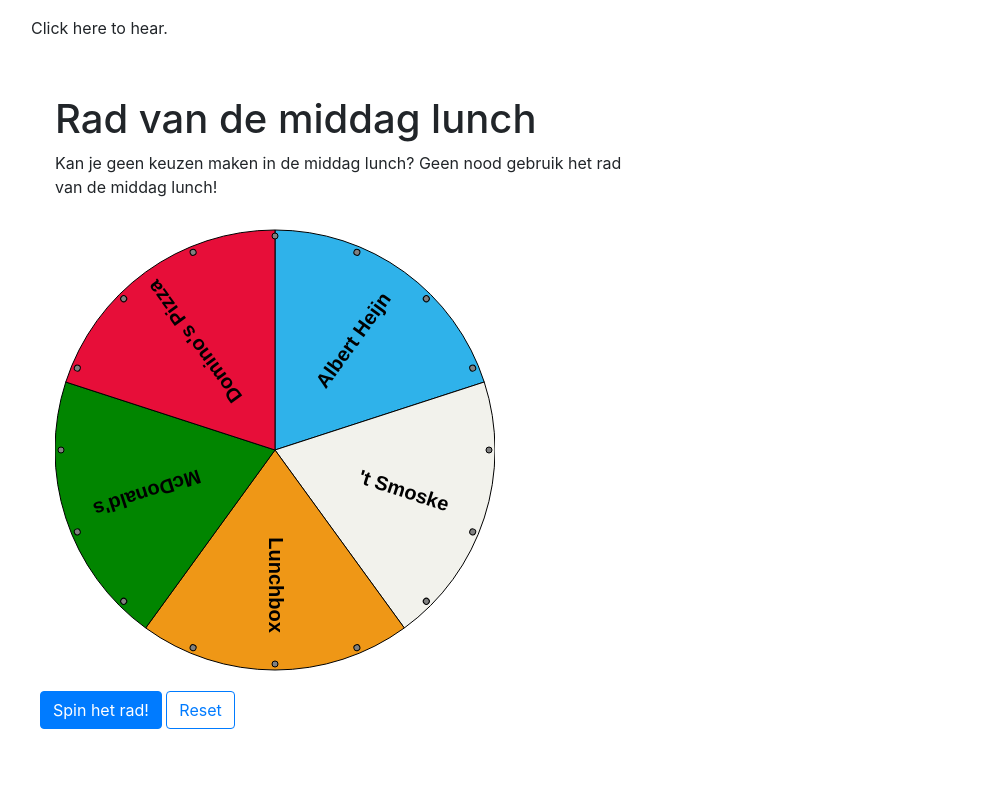
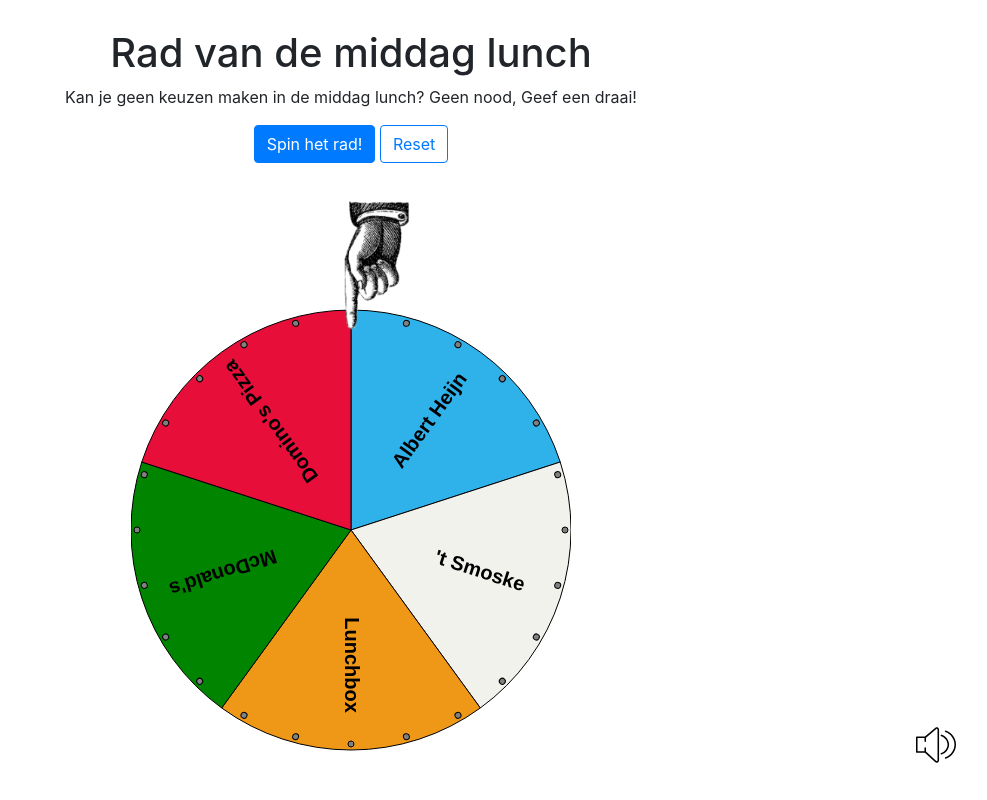
Before and after one commit to Proliner/rad, a PHP site: page / in a window 1280 px wide. Shown: the whole page, without its empty margins (289-1276 px from the left). Run offline with PHP 8.4, Linux system fonts and the light colour scheme; some libraries are stand-ins or nearby versions.

Commit message:
added song, mute action, and pointer

```diff
--- a/public/css/style.css
+++ b/public/css/style.css
@@ -72,6 +72,54 @@
 /*
  * Footer
  */
-.mastfoot {
-    color: rgba(255, 255, 255, .5);
+footer {
+
 }
+
+.control-btns {
+    margin: 1em 0 2em 0;
+}
+
+#mute {
+    position: fixed;
+    right: 45px;
+    bottom: 45px;
+    cursor: pointer;
+    z-index: 10;
+    width: 30px;
+    height: 30px;
+}
+
+#mute span {
+    position: absolute;
+    top: 0;
+    left: 0;
+}
+
+#mute span img {
+    height: 40px;
+    width: 40px;
+}
+
+.mute-icon {
+    display: none;
+}
+
+.unmute-icon {
+    display: block;
+}
+
+#canvas-container {
+    position: relative;
+    padding: 100px 0 0 0;
+}
+
+#canvas-container #pointer {
+    position: absolute;
+    top: 0;
+    left: 281px;
+    right: 0;
+    z-index: 50;
+    width: 80px;
+    /* margin: auto; */
+}
--- a/public/index.php
+++ b/public/index.php
@@ -8,39 +8,52 @@
     <title>Rad van lunch</title>
 
     <link rel="stylesheet" href="css/style.css">
-    <link rel="stylesheet" href="https://stackpath.bootstrapcdn.com/bootstrap/4.1.3/css/bootstrap.min.css" integrity="sha384-MCw98/SFnGE8fJT3GXwEOngsV7Zt27NXFoaoApmYm81iuXoPkFOJwJ8ERdknLPMO" crossorigin="anonymous">
+    <link rel="stylesheet" href="https://stackpath.bootstrapcdn.com/bootstrap/4.1.3/css/bootstrap.min.css"
+          integrity="sha384-MCw98/SFnGE8fJT3GXwEOngsV7Zt27NXFoaoApmYm81iuXoPkFOJwJ8ERdknLPMO" crossorigin="anonymous">
 
 </head>
 <body>
 
-<div class="cover-container d-flex w-100 h-100 p-3 mx-auto flex-column">
+<div id="mute">
+    <span class="mute-icon">
+        <img id="toggle-audio-btn" src="img/mute.svg" alt="">
+    </span>
+    <span class="unmute-icon">
+        <img src="img/unmute.svg" alt="">
+    </span>
+</div>
 
-    <header class="masthead mb-auto">
-        <audio id="myAudio" src="audio/song.mp3" preload="auto">
-            Your browser does not support the audio element.
-        </audio>
-        <a onClick="togglePlay()">Click here to hear.</a>
-    </header>
+<div class="cover-container d-flex w-100 h-100 p-3 mx-auto flex-column text-center">
+
+    <header class="masthead mb-auto"></header>
 
     <main role="main" class="inner cover">
         <h1 class="cover-heading">Rad van de middag lunch</h1>
-        <p>Kan je geen keuzen maken in de middag lunch? Geen nood gebruik het rad van de middag lunch!</p>
+        <p>Kan je geen keuzen maken in de middag lunch? Geen nood, Geef een draai!</p>
 
-        <canvas id='canvas' width='440' height='470'>
-            Canvas not supported, use another browser.
-        </canvas>
+        <div class="row control-btns">
+            <div class="w-100">
+                <button id="startButton" type="button" class="btn btn-primary">Spin het rad!</button>
+                <button id="resetButton" type="button" class="btn btn-outline-primary" href="javascript:void(0);">
+                    Reset
+                </button>
+            </div>
+        </div>
 
-        <div class="row">
-            <div>
-                <button id="startButton" type="button" class="btn btn-primary" onclick="theWheel.startAnimation(); this.disabled=true;">Spin het rad!</button>
-                <button type="button" class="btn btn-outline-primary" href="javascript:void(0);" onclick="theWheel.stopAnimation(); theWheel.rotationAngle=0; theWheel.draw(); startButton.disabled=false;">Reset</button>
-            </div>
+        <div id="canvas-container">
+            <canvas id='canvas' width='440' height='470'>
+                Canvas not supported, use another browser.
+            </canvas>
+            <img id="pointer" src="img/point.png" alt="pointer"/>
         </div>
 
     </main>
 
-    <footer class="mastfoot mt-auto">
-
+    <footer class="mt-auto">
+        <audio id="myAudio" src="audio/song.mp3" preload="auto">
+            Your browser does not support the audio element.
+        </audio>
+        <!--        <a class="btn btn-link" id="toggle-audio-btn">Click here to hear.</a>-->
     </footer>
 
 </div>
@@ -49,7 +62,8 @@
 <script src="https://stackpath.bootstrapcdn.com/bootstrap/4.1.3/js/bootstrap.min.js"
         integrity="sha384-ChfqqxuZUCnJSK3+MXmPNIyE6ZbWh2IMqE241rYiqJxyMiZ6OW/JmZQ5stwEULTy"
         crossorigin="anonymous"></script>
-<script src="https://cdnjs.﻿cloudflare.com/ajax/libs/gsap/2.0.1/TweenMax.min.js"></script>﻿
+<script src="https://cdnjs.﻿cloudflare.com/ajax/libs/gsap/2.0.1/TweenMax.min.js"></script>
+﻿
 <script src="js/winwheel.js"></script>
 <script src="js/app.js"></script>
 
```
Also changed, not shown: public/img/mute.svg (added), public/img/point.png (added), public/img/unmute.svg (added), public/js/app.js, 1 other file.
